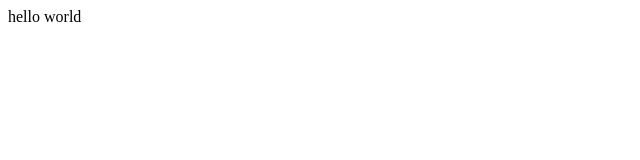
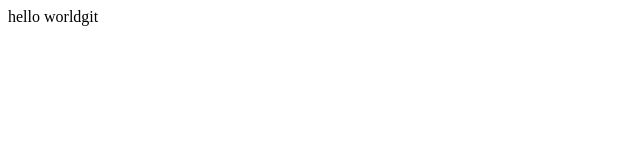
Before and after one commit to parshu07/code-demo, a plain HTML site: page index.html in a window 1280 px wide. Shown: the full height of the page, 0-640 px from the left. Drawn offline with Linux system fonts and the light colour scheme.

```diff
--- a/index.html
+++ b/index.html
@@ -1 +1 @@
-<p>hello world</p>
+<p>hello worldgit</p>
```
